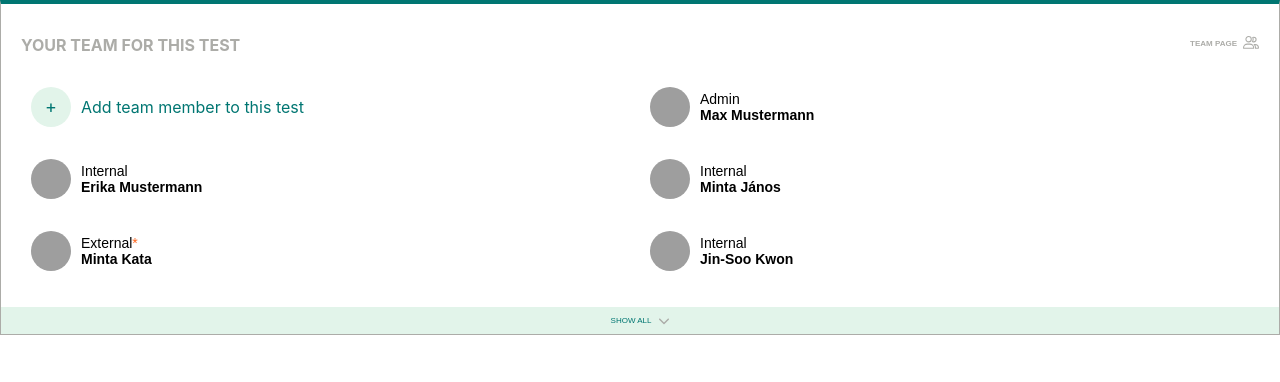
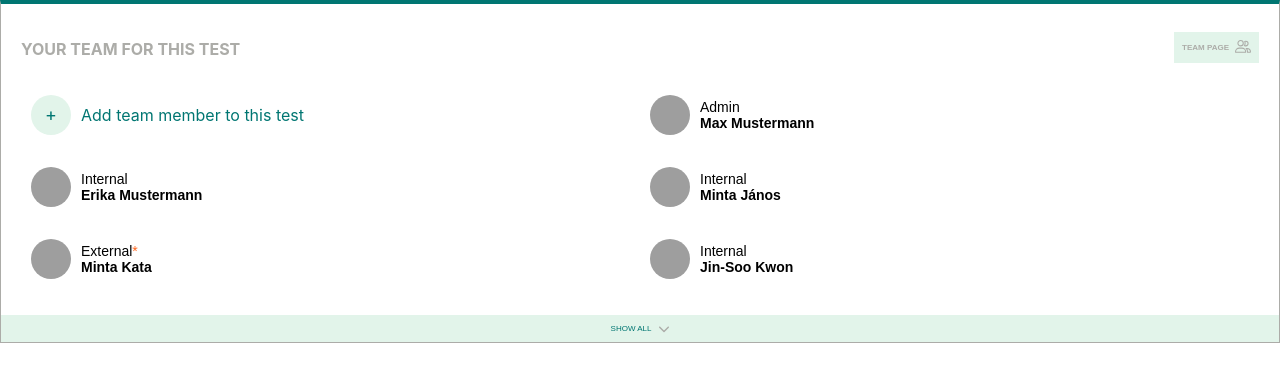
Before and after one commit to PaoloDiBello/manage-team-members, a React (Create React App) app: page / in a window 1280 px wide. In both pictures the pointer is over the element "TEAM PAGE". Shown: the top 382 px of the page. Built offline with nearby package versions, Linux system fonts and the light colour scheme; grey boxes are pictures that could not be loaded; a web font is replaced by a local one.

Commit message:
add hover effect subtitle

```diff
--- a/src/pages/manage-team-members.scss
+++ b/src/pages/manage-team-members.scss
@@ -31,6 +31,10 @@ $grey: #acaca8;
       font-family: droid-sans, sans-serif;
       color: $grey;
       margin-bottom: 0;
+      padding: 8px;
+      &:hover {
+        background: $green-2;
+      }
       @media (max-width: 767px) {
         &__text {
           display: none;
```
